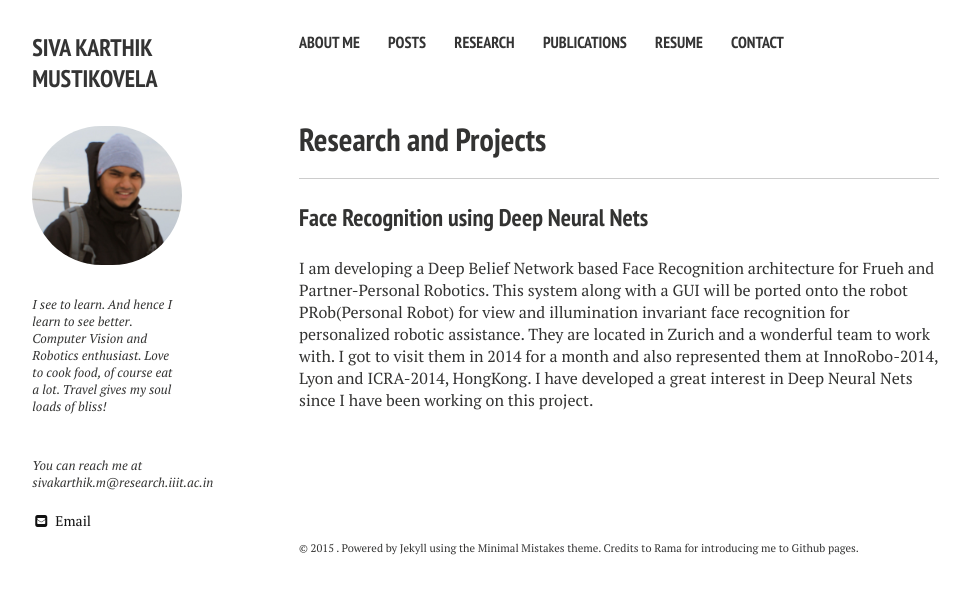
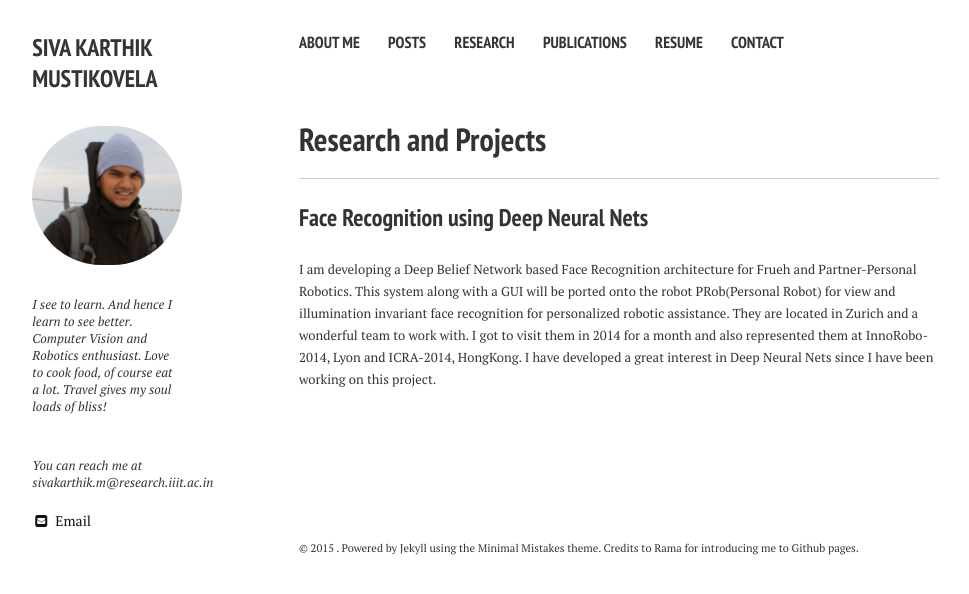
Before and after one commit to sivakm/sivakm.github.io, a Jekyll site: the page built from Research/index.md, in a window 1280 px wide. Shown: the top 594 px of the page, without its empty margins (21-990 px from the left). Built offline with Jekyll 4.4.1, drawn with Linux system fonts in a browser that asks for light colours; nearby versions of some CDN libraries.

Commit message:
17feb915

```diff
--- a/Research/index.md
+++ b/Research/index.md
@@ -6,7 +6,7 @@ excerpt: "Research and Project details."
 
 
 ### Face Recognition using Deep Neural Nets
-<font sie="2">
+<font size="2">
 I am developing a Deep Belief Network based Face Recognition architecture for Frueh and Partner-Personal Robotics. This system along with a GUI will be ported onto the robot PRob(Personal Robot) for view and illumination invariant face recognition for personalized robotic assistance. They are located in Zurich and a wonderful team to work with. I got to visit them in 2014 for a month and also represented them at InnoRobo-2014, Lyon and ICRA-2014, HongKong.
 
 I have developed a great interest in Deep Neural Nets since I have been working on this project.
```
